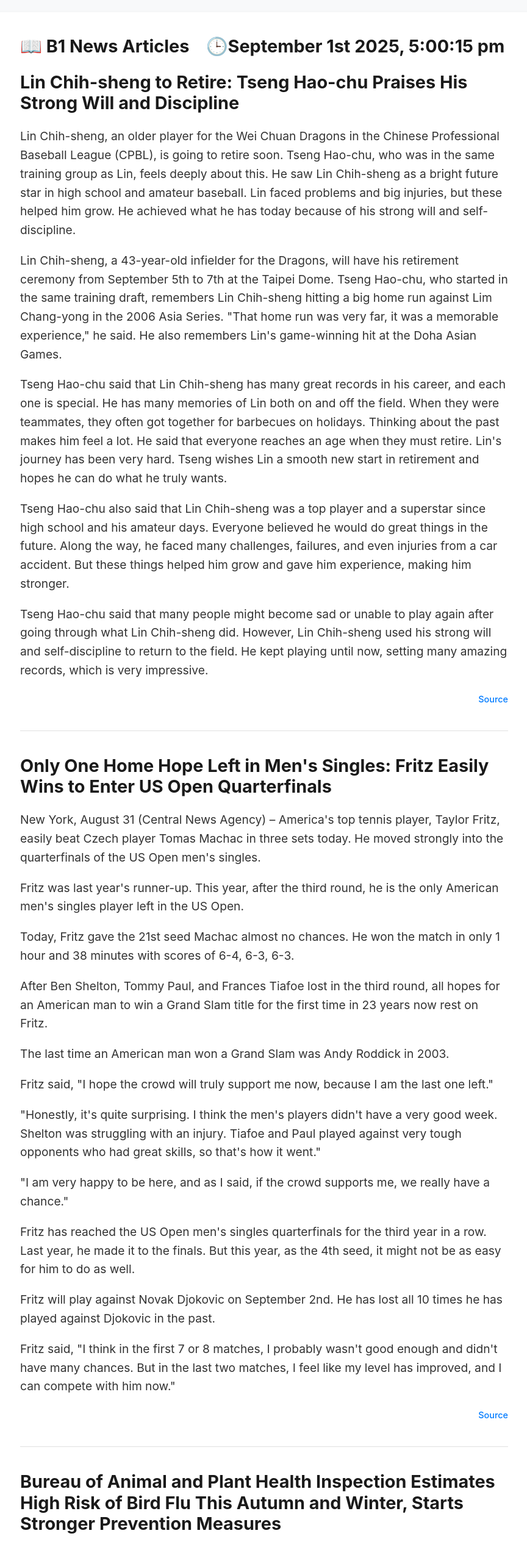
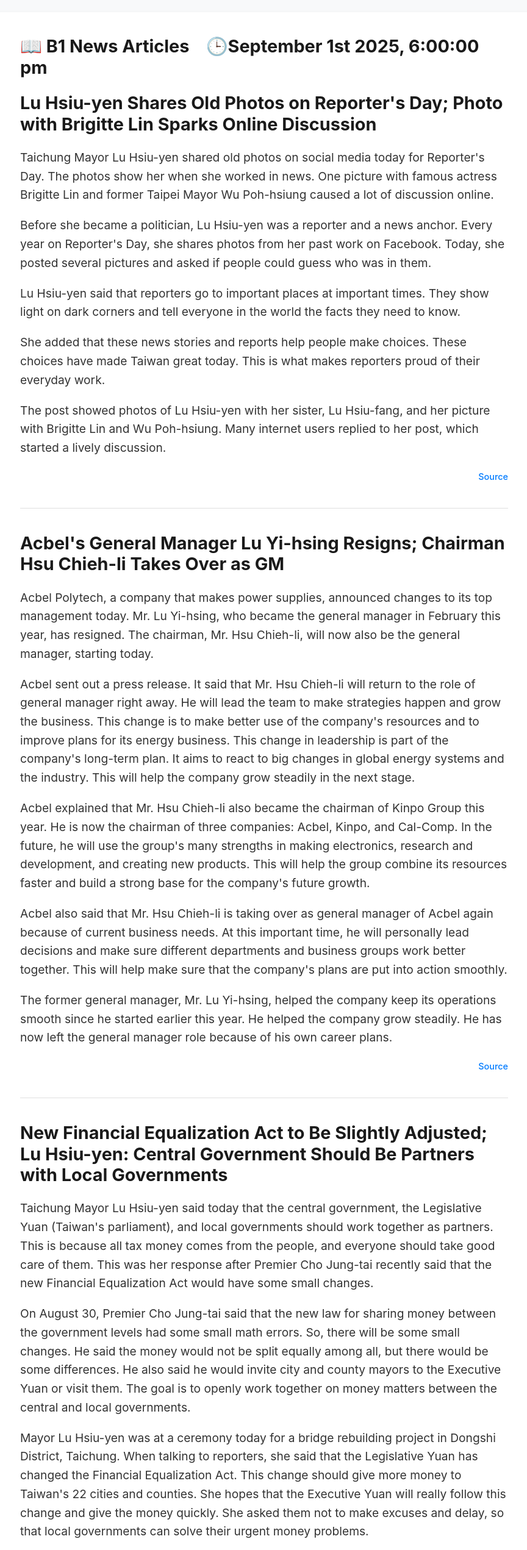
Before and after one commit to s90061/my-n8n-pages, a plain HTML site: page index.html in a window 1280 px wide. Shown: the top 2542 px of the page at 61% size, without its empty margins (207-1071 px from the left). Drawn offline with Linux system fonts and the light colour scheme.

Commit message:
Auto update from n8n

```diff
--- a/index.html
+++ b/index.html
@@ -54,49 +54,44 @@
 </head>
 <body>
     <div class="container">
-        <h1 class="page-title">📖 B1 News Articles &nbsp;&nbsp;&nbsp;🕒September 1st 2025, 5:00:15 pm</h1>
+        <h1 class="page-title">📖 B1 News Articles &nbsp;&nbsp;&nbsp;🕒September 1st 2025, 6:00:00 pm</h1>
         <article>
-            <h1>Lin Chih-sheng to Retire: Tseng Hao-chu Praises His Strong Will and Discipline</h1>
-            <p>Lin Chih-sheng, an older player for the Wei Chuan Dragons in the Chinese Professional Baseball League (CPBL), is going to retire soon. Tseng Hao-chu, who was in the same training group as Lin, feels deeply about this. He saw Lin Chih-sheng as a bright future star in high school and amateur baseball. Lin faced problems and big injuries, but these helped him grow. He achieved what he has today because of his strong will and self-discipline.</p>
-            <p>Lin Chih-sheng, a 43-year-old infielder for the Dragons, will have his retirement ceremony from September 5th to 7th at the Taipei Dome. Tseng Hao-chu, who started in the same training draft, remembers Lin Chih-sheng hitting a big home run against Lim Chang-yong in the 2006 Asia Series. "That home run was very far, it was a memorable experience," he said. He also remembers Lin's game-winning hit at the Doha Asian Games.</p>
-            <p>Tseng Hao-chu said that Lin Chih-sheng has many great records in his career, and each one is special. He has many memories of Lin both on and off the field. When they were teammates, they often got together for barbecues on holidays. Thinking about the past makes him feel a lot. He said that everyone reaches an age when they must retire. Lin's journey has been very hard. Tseng wishes Lin a smooth new start in retirement and hopes he can do what he truly wants.</p>
-            <p>Tseng Hao-chu also said that Lin Chih-sheng was a top player and a superstar since high school and his amateur days. Everyone believed he would do great things in the future. Along the way, he faced many challenges, failures, and even injuries from a car accident. But these things helped him grow and gave him experience, making him stronger.</p>
-            <p>Tseng Hao-chu said that many people might become sad or unable to play again after going through what Lin Chih-sheng did. However, Lin Chih-sheng used his strong will and self-discipline to return to the field. He kept playing until now, setting many amazing records, which is very impressive.</p>
+            <h1>Lu Hsiu-yen Shares Old Photos on Reporter's Day; Photo with Brigitte Lin Sparks Online Discussion</h1>
+            <p>Taichung Mayor Lu Hsiu-yen shared old photos on social media today for Reporter's Day. The photos show her when she worked in news. One picture with famous actress Brigitte Lin and former Taipei Mayor Wu Poh-hsiung caused a lot of discussion online.</p>
+            <p>Before she became a politician, Lu Hsiu-yen was a reporter and a news anchor. Every year on Reporter's Day, she shares photos from her past work on Facebook. Today, she posted several pictures and asked if people could guess who was in them.</p>
+            <p>Lu Hsiu-yen said that reporters go to important places at important times. They show light on dark corners and tell everyone in the world the facts they need to know.</p>
+            <p>She added that these news stories and reports help people make choices. These choices have made Taiwan great today. This is what makes reporters proud of their everyday work.</p>
+            <p>The post showed photos of Lu Hsiu-yen with her sister, Lu Hsiu-fang, and her picture with Brigitte Lin and Wu Poh-hsiung. Many internet users replied to her post, which started a lively discussion.</p>
             <div class="news-source">
-                <a href="https://www.cna.com.tw/news/aspt/202509010191.aspx" target="_blank">Source</a>
+                <a href="https://www.cna.com.tw/news/aipl/202509010258.aspx" target="_blank">Source</a>
             </div>
         </article>
         <hr>
 
         <article>
-            <h1>Only One Home Hope Left in Men's Singles: Fritz Easily Wins to Enter US Open Quarterfinals</h1>
-            <p>New York, August 31 (Central News Agency) – America's top tennis player, Taylor Fritz, easily beat Czech player Tomas Machac in three sets today. He moved strongly into the quarterfinals of the US Open men's singles.</p>
-            <p>Fritz was last year's runner-up. This year, after the third round, he is the only American men's singles player left in the US Open.</p>
-            <p>Today, Fritz gave the 21st seed Machac almost no chances. He won the match in only 1 hour and 38 minutes with scores of 6-4, 6-3, 6-3.</p>
-            <p>After Ben Shelton, Tommy Paul, and Frances Tiafoe lost in the third round, all hopes for an American man to win a Grand Slam title for the first time in 23 years now rest on Fritz.</p>
-            <p>The last time an American man won a Grand Slam was Andy Roddick in 2003.</p>
-            <p>Fritz said, "I hope the crowd will truly support me now, because I am the last one left."</p>
-            <p>"Honestly, it's quite surprising. I think the men's players didn't have a very good week. Shelton was struggling with an injury. Tiafoe and Paul played against very tough opponents who had great skills, so that's how it went."</p>
-            <p>"I am very happy to be here, and as I said, if the crowd supports me, we really have a chance."</p>
-            <p>Fritz has reached the US Open men's singles quarterfinals for the third year in a row. Last year, he made it to the finals. But this year, as the 4th seed, it might not be as easy for him to do as well.</p>
-            <p>Fritz will play against Novak Djokovic on September 2nd. He has lost all 10 times he has played against Djokovic in the past.</p>
-            <p>Fritz said, "I think in the first 7 or 8 matches, I probably wasn't good enough and didn't have many chances. But in the last two matches, I feel like my level has improved, and I can compete with him now."</p>
+            <h1>Acbel's General Manager Lu Yi-hsing Resigns; Chairman Hsu Chieh-li Takes Over as GM</h1>
+            <p>Acbel Polytech, a company that makes power supplies, announced changes to its top management today. Mr. Lu Yi-hsing, who became the general manager in February this year, has resigned. The chairman, Mr. Hsu Chieh-li, will now also be the general manager, starting today.</p>
+            <p>Acbel sent out a press release. It said that Mr. Hsu Chieh-li will return to the role of general manager right away. He will lead the team to make strategies happen and grow the business. This change is to make better use of the company's resources and to improve plans for its energy business. This change in leadership is part of the company's long-term plan. It aims to react to big changes in global energy systems and the industry. This will help the company grow steadily in the next stage.</p>
+            <p>Acbel explained that Mr. Hsu Chieh-li also became the chairman of Kinpo Group this year. He is now the chairman of three companies: Acbel, Kinpo, and Cal-Comp. In the future, he will use the group's many strengths in making electronics, research and development, and creating new products. This will help the group combine its resources faster and build a strong base for the company's future growth.</p>
+            <p>Acbel also said that Mr. Hsu Chieh-li is taking over as general manager of Acbel again because of current business needs. At this important time, he will personally lead decisions and make sure different departments and business groups work better together. This will help make sure that the company's plans are put into action smoothly.</p>
+            <p>The former general manager, Mr. Lu Yi-hsing, helped the company keep its operations smooth since he started earlier this year. He helped the company grow steadily. He has now left the general manager role because of his own career plans.</p>
             <div class="news-source">
-                <a href="https://www.cna.com.tw/news/aspt/202509010189.aspx" target="_blank">Source</a>
+                <a href="https://www.cna.com.tw/news/afe/202509010257.aspx" target="_blank">Source</a>
             </div>
         </article>
         <hr>
 
         <article>
-            <h1>Bureau of Animal and Plant Health Inspection Estimates High Risk of Bird Flu This Autumn and Winter, Starts Stronger Prevention Measures</h1>
-            <p>Taipei, September 1 (Central News Agency) – The Bureau of Animal and Plant Health Inspection and Quarantine (BAPHIQ) announced that it expects a high risk of bird flu this autumn and winter. Starting today until March of next year, BAPHIQ will work with local governments to carry out stronger prevention measures. It also asks businesses to report any problems to animal disease control agencies. If they do not report, they could be fined up to NT$1 million.</p>
-            <p>The Animal and Plant Health Inspection Agency of the Ministry of Agriculture released a press statement today. It said that the risk of H5N1 bird flu this autumn and winter is still high. To lower the risk of the disease happening and spreading, BAPHIQ will continue to work with local governments to carry out "Stronger Autumn and Winter Bird Flu Prevention Measures" from today until March 31 of next year.</p>
-            <p>BAPHIQ explained that bird flu mainly spreads when wild birds carry the virus as they migrate across borders. Taiwan is on a bird migration path. From November to March each year is the main season when wintering migratory birds arrive in Taiwan. This is also when highly pathogenic bird flu often happens.</p>
-            <p>BAPHIQ reminded people that September and October are for preparing for stronger prevention measures. It asks poultry farmers to check and get ready their stored disease prevention supplies. They should also finish training for animal disease control staff and keep an eye on the number of migratory (wild) birds, giving warnings when needed. For farms at high risk, such as those that have had repeated outbreaks in the past 5 years or are large enough to be registered but haven't been, BAPHIQ will check their safety and offer training for farmers on safety.</p>
-            <p>BAPHIQ stated that the peak period for the disease is from the end of October until March of next year. During this time, they will increase monitoring (more active checks), mark high-risk areas, clean public areas in bird flu hot spots, and make sure slaughterhouses properly clean and disinfect their areas and vehicles. This is all to stop the disease from starting and spreading.</p>
-            <p>BAPHIQ urged businesses to immediately report any problems they find to their local animal disease control agency. This will help them deal with the situation quickly and stop the disease from spreading. If businesses do not report as required by the "Animal Infectious Disease Control Act," they will not receive money for animals that are culled, and they could be fined up to NT$1 million.</p>
+            <h1>New Financial Equalization Act to Be Slightly Adjusted; Lu Hsiu-yen: Central Government Should Be Partners with Local Governments</h1>
+            <p>Taichung Mayor Lu Hsiu-yen said today that the central government, the Legislative Yuan (Taiwan's parliament), and local governments should work together as partners. This is because all tax money comes from the people, and everyone should take good care of them. This was her response after Premier Cho Jung-tai recently said that the new Financial Equalization Act would have some small changes.</p>
+            <p>On August 30, Premier Cho Jung-tai said that the new law for sharing money between the government levels had some small math errors. So, there will be some small changes. He said the money would not be split equally among all, but there would be some differences. He also said he would invite city and county mayors to the Executive Yuan or visit them. The goal is to openly work together on money matters between the central and local governments.</p>
+            <p>Mayor Lu Hsiu-yen was at a ceremony today for a bridge rebuilding project in Dongshi District, Taichung. When talking to reporters, she said that the Legislative Yuan has changed the Financial Equalization Act. This change should give more money to Taiwan's 22 cities and counties. She hopes that the Executive Yuan will really follow this change and give the money quickly. She asked them not to make excuses and delay, so that local governments can solve their urgent money problems.</p>
+            <p>Mayor Lu pointed out that Taichung, for example, sent NT$250 billion in taxes to the central government in 2024. But the central government only sent back more than NT$90 billion, which is less than NT$100 billion. This is only about 40% of what they sent. She said this situation is similar for almost all 22 cities and counties in Taiwan. Because of this, many cities and counties have big money shortages. If they do not borrow money, they might have to sell land to get the funds they need.</p>
+            <p>Mayor Lu also mentioned that the central government has changed how it gives different kinds of money to local areas. This includes not just the shared tax money, but also general grants. Recently, the Executive Yuan sent a letter to cities and counties. It said that the money approved last year for local governments would not be given, and it would be reduced. General grants were supposed to be given fairly using a formula. However, the central government now says local governments must ask for the money themselves, and the Executive Yuan will decide. Mayor Lu thinks this is unfair.</p>
+            <p>Mayor Lu said she hopes the central government will continue to give general grants to local areas using the old formula, which has been used for many years. She does not want it to be like the Forward-looking Infrastructure Program, where the central government decides who gets the money. She is worried that this could lead to decisions based on "political favoritism."</p>
+            <p>She said she hopes the central government will understand the message from the public's votes on July 26 and August 23. She wants them to change for the better and quickly become good partners with the Legislative Yuan and all local city and county governments. She hopes the central government will take good care of the people and local governments, because all tax money comes from every person in every local area.</p>
             <div class="news-source">
-                <a href="https://www.cna.com.tw/news/ahel/202509010188.aspx" target="_blank">Source</a>
+                <a href="https://www.cna.com.tw/news/aipl/202509010256.aspx" target="_blank">Source</a>
             </div>
         </article>
         </div>
```
